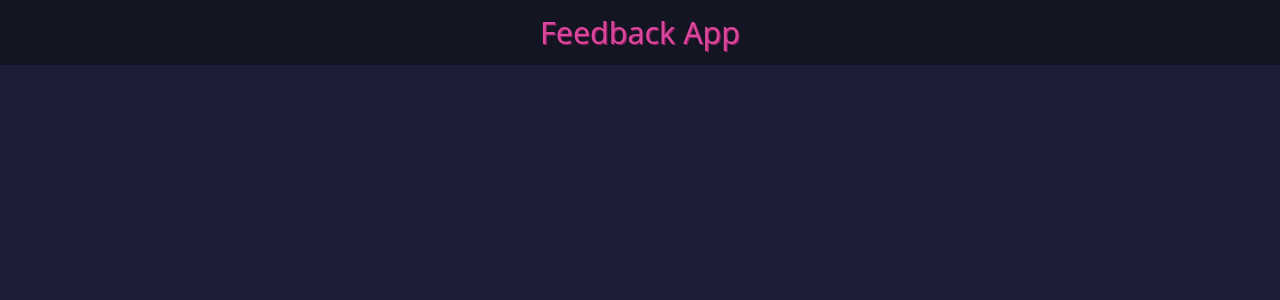
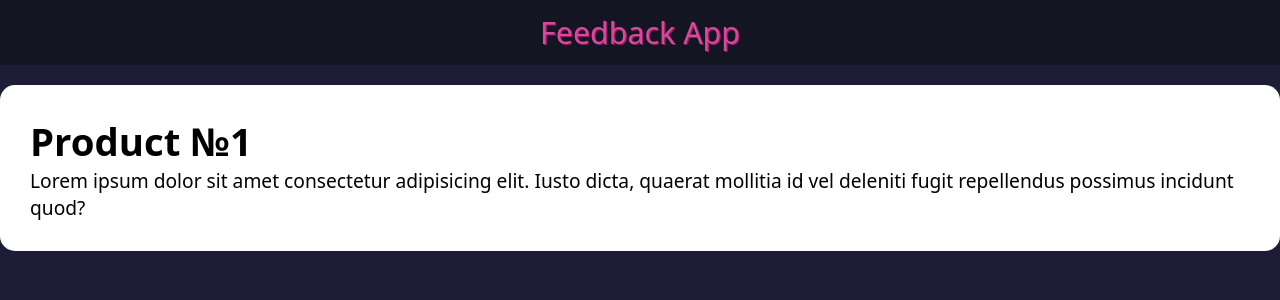
Before and after one commit to stinger222/react-feedback-app, a React (Create React App) app: page /product/1 in a window 1280 px wide. Before the commit this address had no page. Shown: the top 300 px of the page. Built offline with nearby package versions, Linux system fonts and the light colour scheme.

Commit message:
closes #5; Added prouct/:id route

```diff
--- a/src/App.js
+++ b/src/App.js
@@ -7,6 +7,7 @@ import { v4 as uuidv4} from 'uuid'
 import { BrowserRouter as Router, Routes, Route } from 'react-router-dom'
 import AboutPage from './components/pages/AboutPage'
 import AboutIconLink from './components/AboutIconLink'
+import ProductPage from './components/pages/ProductPage'
 
 export default function App() {
 
@@ -44,6 +45,8 @@ export default function App() {
 
 					<Route exact path="/about" element={<AboutPage/>}/>
 
+					<Route path="/product/:id" element={<ProductPage/>}/>
+
 				</Routes>
 		</Router>
 	);
--- /dev/null
+++ b/src/components/pages/ProductPage.js
@@ -0,0 +1,12 @@
+import { useParams } from 'react-router-dom'
+import Card from '../Card'
+
+export default function ProductPage() {
+  const params = useParams()
+	return (
+		<Card>
+			<h1>Product №{params.id}</h1>
+			<p>Lorem ipsum dolor sit amet consectetur adipisicing elit. Iusto dicta, quaerat mollitia id vel deleniti fugit repellendus possimus incidunt quod?</p>
+		</Card>
+	)
+}
```
